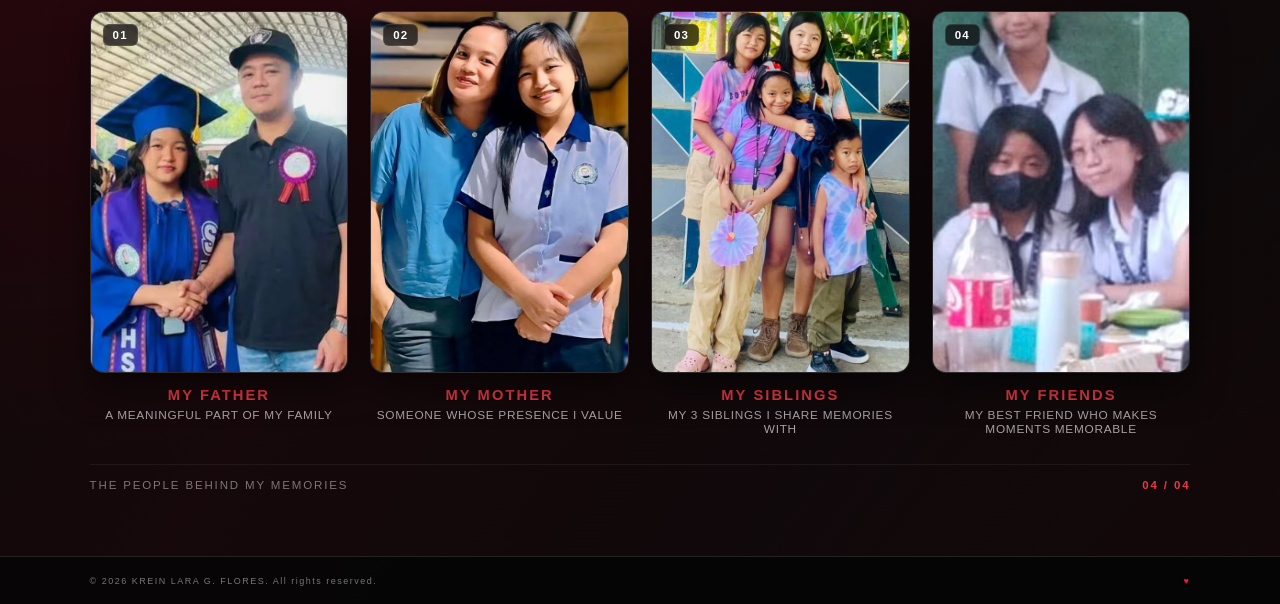
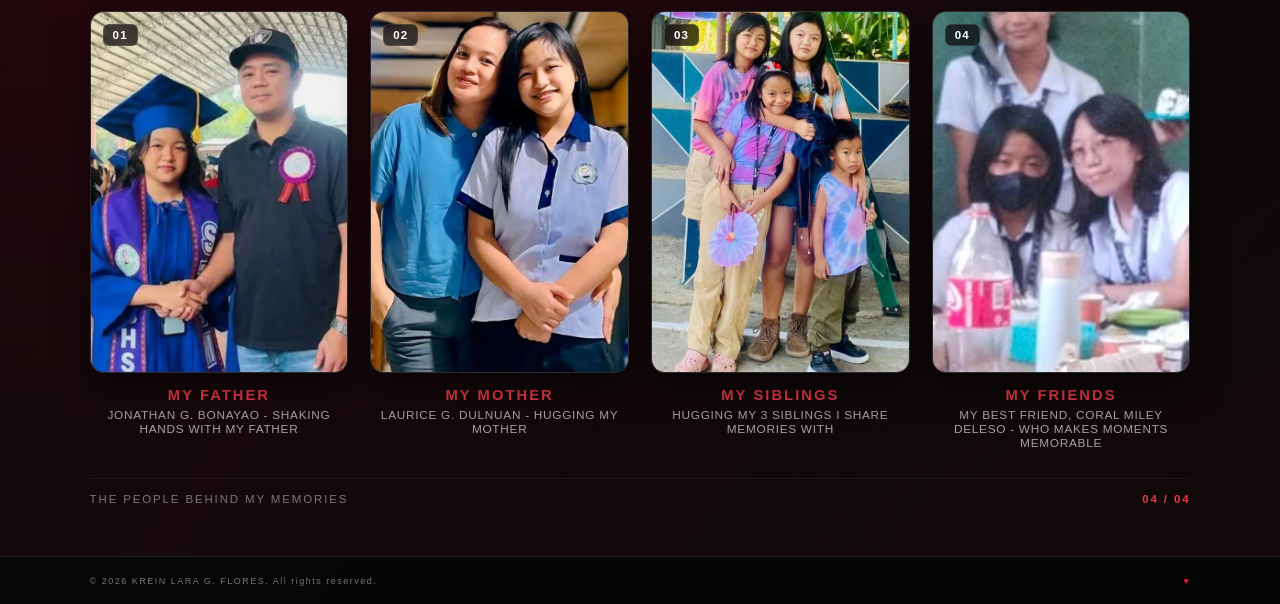
Before and after one commit to owemjikrein/kreinport, a plain HTML site: page family.html in a window 1280 px wide. Shown: the part 196-800 px from the top of the page. Drawn offline with Linux system fonts and the light colour scheme.

Commit message:
family.html

```diff
--- a/family.html
+++ b/family.html
@@ -174,7 +174,7 @@
                     <h3>MY FATHER</h3>
 
                     <p>
-                        A meaningful part of my family
+                       Jonathan G. Bonayao - Shaking hands with my father
                     </p>
 
                 </figcaption>
@@ -202,7 +202,7 @@
                     <h3>MY MOTHER</h3>
 
                     <p>
-                        Someone whose presence I value
+                        Laurice G. Dulnuan - Hugging my mother
                     </p>
 
                 </figcaption>
@@ -230,7 +230,7 @@
                     <h3>MY SIBLINGS</h3>
 
                     <p>
-                        My 3 siblings I share memories with
+                        hugging my 3 siblings I share memories with
                     </p>
 
                 </figcaption>
@@ -258,7 +258,7 @@
                     <h3>MY FRIENDS</h3>
 
                     <p>
-                        My best friend who makes moments memorable
+                        My best friend, Coral Miley Deleso - who makes moments memorable
                     </p>
 
                 </figcaption>
```
